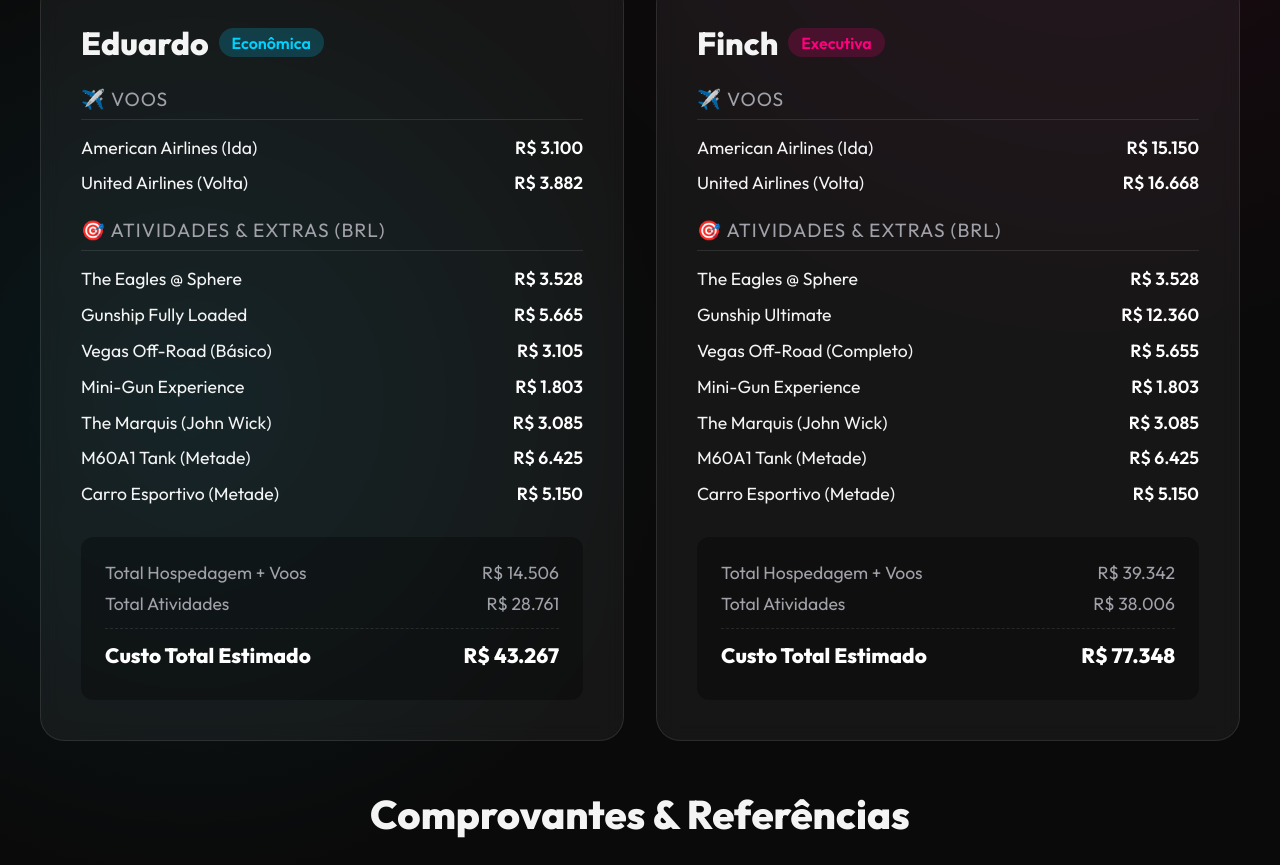
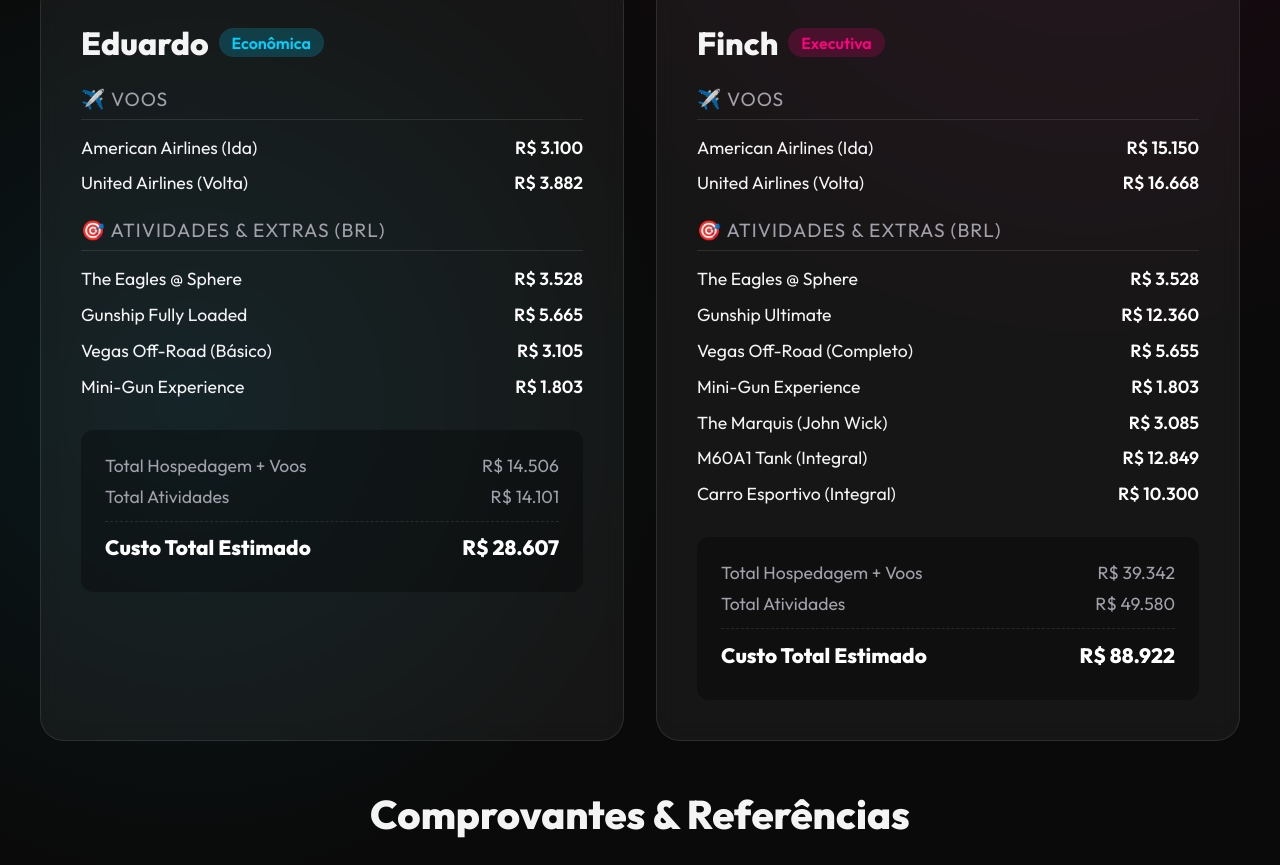
Before and after one commit to eduardoheluany-tech/vegas-trip-2026, a plain HTML site: page index.html in a window 1280 px wide. Shown: the part 1214-2079 px from the top of the page. Drawn offline with Linux system fonts and the light colour scheme.

Commit message:
Update costs allocation between Eduardo and Finch

```diff
--- a/index.html
+++ b/index.html
@@ -307,11 +307,11 @@
                 </div>
                 <div class="total-item">
                     <span>Total Atividades + Carro</span>
-                    <strong>R$ 66.767</strong>
+                    <strong>R$ 63.681</strong>
                 </div>
                 <div class="total-item" style="background: rgba(0,210,255,0.15); border: 1px solid var(--accent-blue);">
                     <span style="color: #fff;">Custo Final Total</span>
-                    <strong>R$ 120.616</strong>
+                    <strong>R$ 117.530</strong>
                 </div>
             </div>
             <p style="color: var(--text-muted); font-size: 0.9rem; margin-top: 1.5rem;">
@@ -374,18 +374,6 @@
                         <span class="item-name">Mini-Gun Experience</span>
                         <span class="item-price">R$ 1.803</span>
                     </li>
-                    <li>
-                        <span class="item-name">The Marquis (John Wick)</span>
-                        <span class="item-price">R$ 3.085</span>
-                    </li>
-                    <li>
-                        <span class="item-name">M60A1 Tank (Metade)</span>
-                        <span class="item-price">R$ 6.425</span>
-                    </li>
-                    <li>
-                        <span class="item-name">Carro Esportivo (Metade)</span>
-                        <span class="item-price">R$ 5.150</span>
-                    </li>
                 </ul>
 
                 <div class="total-box">
@@ -395,11 +383,11 @@
                     </div>
                     <div class="total-line">
                         <span>Total Atividades</span>
-                        <span>R$ 28.761</span>
+                        <span>R$ 14.101</span>
                     </div>
                     <div class="total-line highlight">
                         <span>Custo Total Estimado</span>
-                        <span>R$ 43.267</span>
+                        <span>R$ 28.607</span>
                     </div>
                 </div>
             </div>
@@ -443,12 +431,12 @@
                         <span class="item-price">R$ 3.085</span>
                     </li>
                     <li>
-                        <span class="item-name">M60A1 Tank (Metade)</span>
-                        <span class="item-price">R$ 6.425</span>
+                        <span class="item-name">M60A1 Tank (Integral)</span>
+                        <span class="item-price">R$ 12.849</span>
                     </li>
                     <li>
-                        <span class="item-name">Carro Esportivo (Metade)</span>
-                        <span class="item-price">R$ 5.150</span>
+                        <span class="item-name">Carro Esportivo (Integral)</span>
+                        <span class="item-price">R$ 10.300</span>
                     </li>
                 </ul>
 
@@ -459,11 +447,11 @@
                     </div>
                     <div class="total-line">
                         <span>Total Atividades</span>
-                        <span>R$ 38.006</span>
+                        <span>R$ 49.580</span>
                     </div>
                     <div class="total-line highlight">
                         <span>Custo Total Estimado</span>
-                        <span>R$ 77.348</span>
+                        <span>R$ 88.922</span>
                     </div>
                 </div>
             </div>
```
